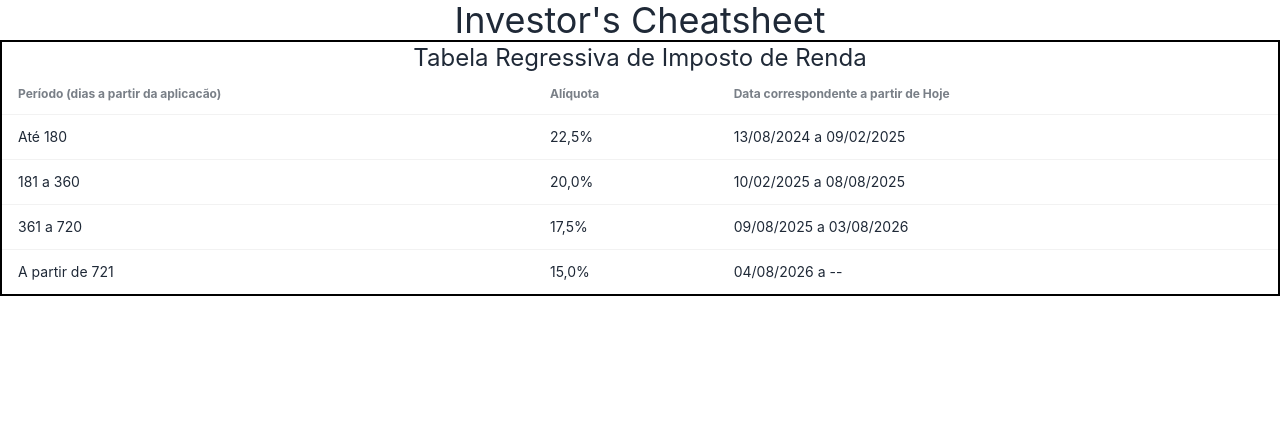
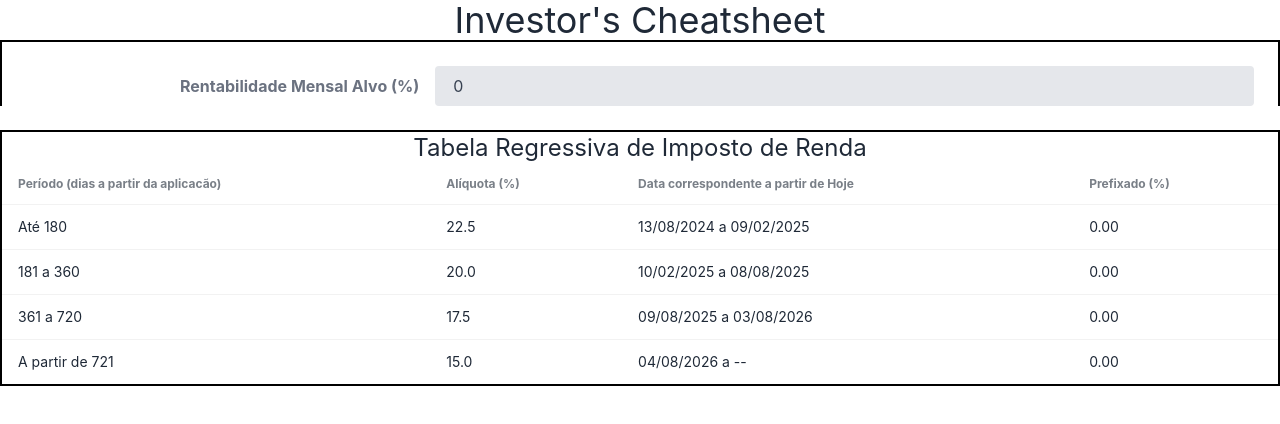
Before and after one commit to dmelo/investors-cheatsheet, a React (Create React App) app: page / in a window 1280 px wide. Shown: the top 424 px of the page. Built offline with nearby package versions, Linux system fonts and the light colour scheme.

Commit message:
Add calculations for prefixed investment

```diff
--- a/src/App.tsx
+++ b/src/App.tsx
@@ -1,12 +1,16 @@
-import React from 'react';
+import React, {useState} from 'react';
 import RegressiveTaxTable from './components/RegressiveTaxTable';
+import InvestmentSimulationInput from './components/InvestmentSimulationInput';
 import './App.css';
 
 function App() {
+  const [monthlyTargetProfit, setMonthlyTargetProfit] = useState<number>(0);
+
   return (
     <div className="App">
       <h1 className="text-4xl">Investor's Cheatsheet</h1>
-      <RegressiveTaxTable />
+      <InvestmentSimulationInput setMonthlyTargetProfit={setMonthlyTargetProfit} monthlyTargetProfit={monthlyTargetProfit}/>
+      <RegressiveTaxTable monthlyTargetProfit={monthlyTargetProfit}/>
     </div>
 
   );
--- /dev/null
+++ b/src/components/InvestmentSimulationInput/index.tsx
@@ -0,0 +1,32 @@
+import React from 'react';
+
+type InvestmentSimulationInputProps = {
+    monthlyTargetProfit: number;
+    setMonthlyTargetProfit: (value: number) => void;
+    // Define props here
+};
+
+const InvestmentSimulationInput: React.FC<InvestmentSimulationInputProps> = (props) => {
+    return (
+        <div className="border-solid border-2 border-black border-b-0">
+            <form className="w-full">
+                <div className="md:flex md:items-center m-6">
+                    <div className="md:w-1/3">
+                        <label className="block text-gray-500 font-bold md:text-right mb-1 md:mb-0 pr-4" htmlFor="inline-target-profit">
+                            Rentabilidade Mensal Alvo (%)
+                        </label>
+                    </div>
+                    <div className="md:w-2/3">
+                        <input
+                            value={props.monthlyTargetProfit}
+                            onChange={e => props.setMonthlyTargetProfit(parseFloat(e.target.value) || 0.0)}
+                            type="number"
+                            className="bg-gray-200 appearance-none border-2 border-gray-200 rounded w-full py-2 px-4 text-gray-700 leading-tight focus:outline-none focus:bg-white" id="inline-target-profit"/>
+                    </div>
+                </div>
+            </form>
+        </div>
+    );
+};
+
+export default InvestmentSimulationInput;
--- a/src/components/RegressiveTaxTable/index.tsx
+++ b/src/components/RegressiveTaxTable/index.tsx
@@ -5,35 +5,55 @@ function todayPlusNDays(n: number) {
   return new Date(today.getTime() + 1000 * 3600 * 24 * n).toLocaleDateString('pt-BR');
 }
 
-type CDBTableProps = {
+function percentageToDecimal(percentage: number) {
+  return percentage / 100.0;
+}
+
+function decimalToPercentage(decimal: number) {
+  return decimal * 100.0;
+}
+
+function calcPrefixedValue(monthlyPercentage: number, taxPercentage: number) {
+  const monthlyTarget: number = percentageToDecimal(monthlyPercentage);
+  const tax: number = percentageToDecimal(taxPercentage);
+
+  return decimalToPercentage((Math.pow(1.0 + monthlyTarget, 12) - 1) / (1 - tax));
+}
+
+type RegressiveTaxTableProps = {
+  monthlyTargetProfit: number;
     // Define props here
 };
 
-const RegressiveTaxTable: React.FC<CDBTableProps> = () => {
+const RegressiveTaxTable: React.FC<RegressiveTaxTableProps> = (props) => {
   let cdbData = [
     {
       "period": "Até 180",
-      "aliquot": "22,5%",
+      "aliquot": 22.5,
       "date_start": todayPlusNDays(0),
       "date_end": todayPlusNDays(180),
+      "prefixed": calcPrefixedValue(props.monthlyTargetProfit, 22.5)
     },
     {
       "period": "181 a 360",
-      "aliquot": "20,0%",
+      "aliquot": 20.0,
       "date_start": todayPlusNDays(181),
       "date_end": todayPlusNDays(360),
+      "prefixed": calcPrefixedValue(props.monthlyTargetProfit, 20.0)
     },
     {
       "period": "361 a 720",
-      "aliquot": "17,5%",
+      "aliquot": 17.5,
       "date_start": todayPlusNDays(361),
       "date_end": todayPlusNDays(720),
+      "prefixed": calcPrefixedValue(props.monthlyTargetProfit, 17.5)
     },
     {
       "period": "A partir de 721",
-      "aliquot": "15,0%",
+      "aliquot": 15.0,
       "date_start": todayPlusNDays(721),
       "date_end": "--",
+      "prefixed": calcPrefixedValue(props.monthlyTargetProfit, 15.0)
     },
   ];
 
@@ -45,8 +65,9 @@ const RegressiveTaxTable: React.FC<CDBTableProps> = () => {
         <thead>
             <tr>
             <th>Período (dias a partir da aplicacão)</th>
-            <th>Alíquota</th>
+            <th>Alíquota (%)</th>
             <th>Data correspondente a partir de Hoje</th>
+            <th>Prefixado (%)</th>
             </tr>
         </thead>
         <tbody>
@@ -54,8 +75,9 @@ const RegressiveTaxTable: React.FC<CDBTableProps> = () => {
             return (
                 <tr key={index} className="green">
                 <td>{item.period}</td>
-                <td>{item.aliquot}</td>
+                <td>{item.aliquot.toFixed(1)}</td>
                 <td>{item.date_start} a {item.date_end}</td>
+                <td>{item.prefixed.toFixed(2)}</td>
                 </tr>
             );
             })}
```
